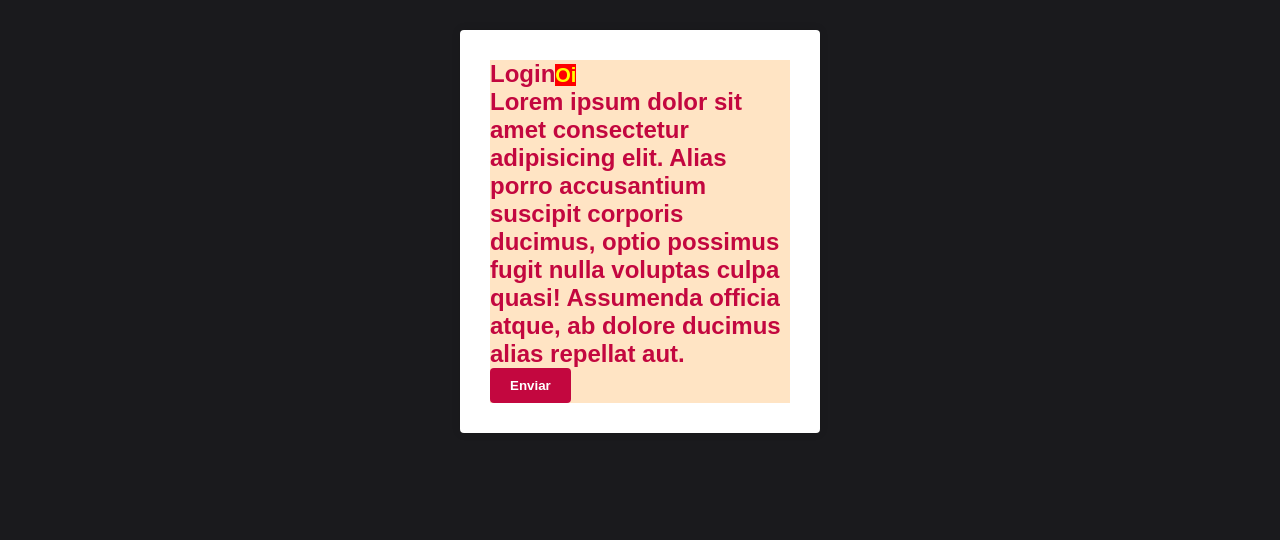
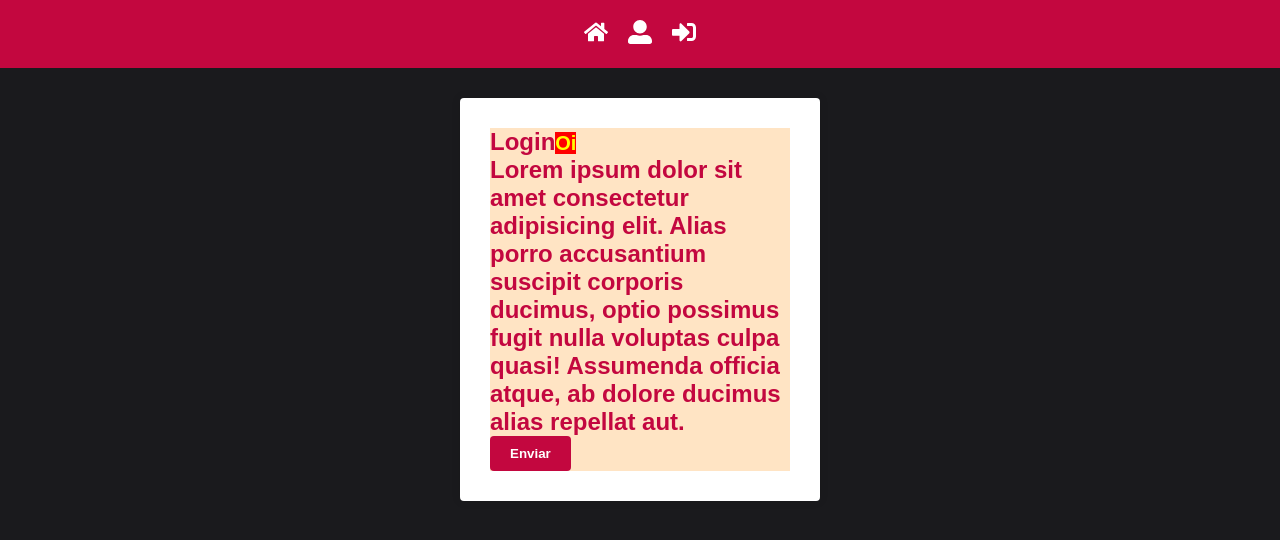
Before and after one commit to gustas01/front-escola-React_TS, a React (Vite) app: page / in a window 1280 px wide. Shown: the top 540 px of the page. Built offline with nearby package versions, Linux system fonts and the light colour scheme.

Commit message:
montando menu/header

```diff
--- a/package.json
+++ b/package.json
@@ -11,6 +11,7 @@
   "dependencies": {
     "react": "^18.2.0",
     "react-dom": "^18.2.0",
+    "react-icons": "^4.7.1",
     "styled-components": "^5.3.8"
   },
   "devDependencies": {
--- a/src/App.tsx
+++ b/src/App.tsx
@@ -1,4 +1,5 @@
 import { useState } from 'react'
+import Header from './components/Header'
 import Login from './pages/login'
 import GlobalStyles from './styles/GlobalStyles'
 
@@ -8,6 +9,7 @@ function App() {
 
   return (
     <>
+      <Header/>
       <Login/>
       <GlobalStyles/>
     </>
--- a/src/components/Header/index.tsx
+++ b/src/components/Header/index.tsx
@@ -0,0 +1,12 @@
+import { FaHome, FaSignInAlt, FaUserAlt } from 'react-icons/fa';
+import { Nav } from "./styled";
+
+export default function Header(){
+  return (
+    <Nav>
+    <a href=""><FaHome size={24}/></a>
+    <a href=""><FaUserAlt size={24}/></a>
+    <a href=""><FaSignInAlt size={24}/></a>
+  </Nav>
+    )
+}
--- a/src/components/Header/styled.tsx
+++ b/src/components/Header/styled.tsx
@@ -0,0 +1,16 @@
+import styled from "styled-components";
+import { primaryColor } from "../../config/colors";
+
+export const Nav = styled.nav`
+  background-color: ${primaryColor};
+  padding: 20px;
+  display: flex;
+  align-items: center;
+  justify-content: center;
+
+  a {
+    color: #fff;
+    margin: 0 10px 0;
+    font-weight: bold;
+  }
+`;
```
Also changed, not shown: 1 other file (tests, documents, lock files or other folders).
